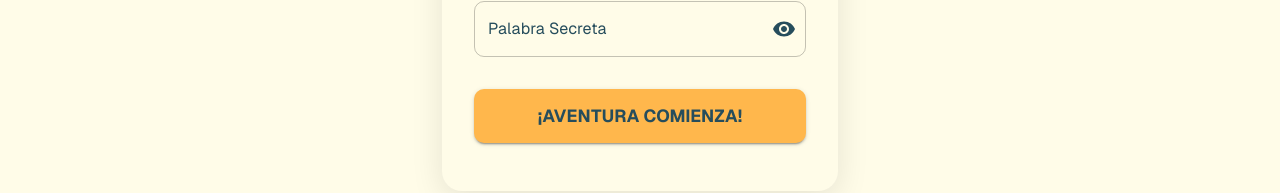
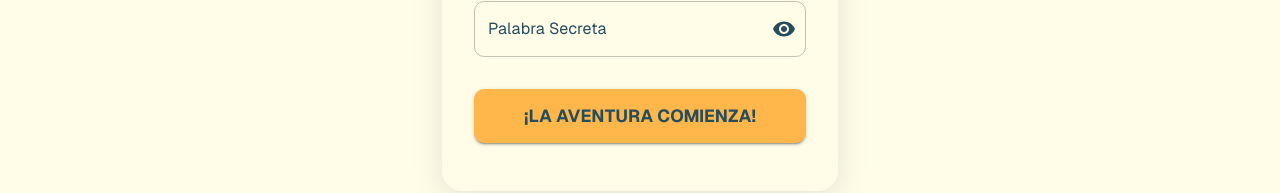
Before and after one commit to julioale21/fiction-express-reader, a Next.js app: page /auth/login in a window 1280 px wide. Shown: the part 490-683 px from the top of the page. Built offline with nearby package versions, Linux system fonts and the light colour scheme; no server answers.

Commit message:
updated button text

```diff
--- a/src/app/auth/login/components/FormButton.tsx
+++ b/src/app/auth/login/components/FormButton.tsx
@@ -29,7 +29,7 @@ const FormButton: React.FC<FormButtonProps> = ({ isLoading }) => {
       }}
       disabled={isLoading}
     >
-      {isLoading ? <CircularProgress size={24} /> : "¡Aventura Comienza!"}
+      {isLoading ? <CircularProgress size={24} /> : "¡La Aventura Comienza!"}
     </Button>
   );
 };
```
